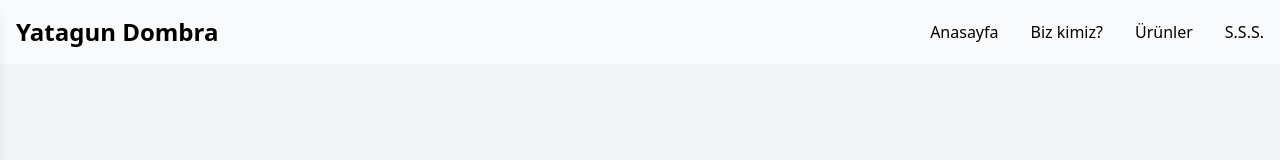
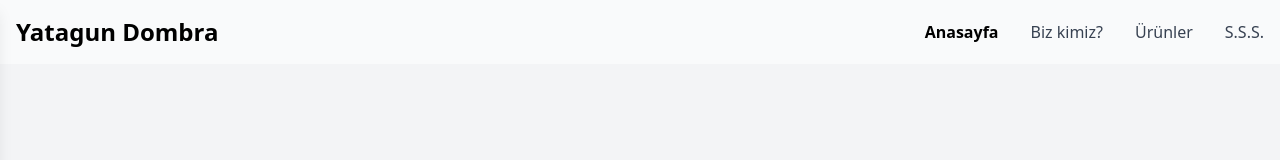
Before and after one commit to turkmuhendisi/yatagun-dombra, a React (Vite) app: page / in a window 1280 px wide. Shown: the top 160 px of the page. Built offline with nearby package versions, Linux system fonts and the light colour scheme.

Commit message:
Visual patch v0.0.1

```diff
--- a/index.html
+++ b/index.html
@@ -1,11 +1,34 @@
-<!doctype html>
+<!DOCTYPE html>
 <html lang="tr">
 <head>
   <meta charset="UTF-8" />
-    <link rel="icon" type="image/svg+xml" href="src/assets/yatagunicon.png" />
   <meta name="viewport" content="width=device-width, initial-scale=1.0" />
   <meta http-equiv="Content-Language" content="tr">
-    <title>Yatagun Dombra</title>
+  <meta name="description" content="El yapımı, kaliteli dombralar ve ahşap sanat ürünleri. Yatagun Dombra ile en kaliteli müzik enstrümanlarına sahip olun.">
+  <meta name="keywords" content="dombra, müzik enstrümanları, ahşap sanat, yatagun dombra, türk kültürü, müzik aleti">
+  <meta name="author" content="Yatagun Dombra">
+
+  <!-- Open Graph Meta Tags (For Facebook, WhatsApp, Discord, Telegram etc.) -->
+  <meta property="og:title" content="Yatagun Dombra - En Kaliteli Dombralar">
+  <meta property="og:description" content="Türk kültürüne özel, el yapımı dombralar ve müzik enstrümanları.">
+  <meta property="og:image" content="https://www.yatagundombra.com/assets/preview-image.jpg">
+  <meta property="og:url" content="https://www.yatagundombra.com/">
+  <meta property="og:type" content="website">
+  <meta property="og:site_name" content="Yatagun Dombra">
+  <meta property="og:locale" content="tr_TR">
+
+  <!-- Twitter Card Meta Tags (For Twitter/X) -->
+  <meta name="twitter:card" content="summary_large_image">
+  <meta name="twitter:title" content="Yatagun Dombra - En Kaliteli Dombralar">
+  <meta name="twitter:description" content="Türk kültürüne özel, el yapımı dombralar ve müzik enstrümanları.">
+  <meta name="twitter:image" content="https://www.yatagundombra.com/assets/preview-image.jpg">
+  <meta name="twitter:site" content="@yatagundombra">
+
+  <!-- Favicon (Browser icon) -->
+  <link rel="icon" type="image/png" href="src/assets/yatagun-icon.png" />
+  <link rel="apple-touch-icon" href="src/assets/yatagun-icon.png">
+
+  <title>Yatagun Dombra - Türk Kültürüne Özgü Enstrümanlar</title>
 </head>
 <body>
 <div id="root"></div>
--- a/src/components/Navbar.tsx
+++ b/src/components/Navbar.tsx
@@ -1,15 +1,20 @@
 import { useState } from "react";
-import { Link } from "react-router-dom";
-// import { FiShoppingBag, FiUser } from "react-icons/fi";
+import { Link, useLocation } from "react-router-dom";
 import { FaBars, FaTimes } from "react-icons/fa";
 
 export default function Navbar() {
     const [isOpen, setIsOpen] = useState(false);
+    const location = useLocation(); // It does set current page path
+
+    const getLinkClass = (path: string) =>
+        location.pathname === path
+            ? "font-bold text-black" // Active section
+            : "hover:underline text-gray-700"; // Other sections
 
     return (
         <nav className="bg-gray-50 text-black py-4 shadow-md">
             <div className="container mx-auto flex items-center justify-between px-4">
-                {/* Hamburger Menü Butonu (Mobil) */}
+                {/* Hamburger Menu Button (Mobil) */}
                 <button
                     className="md:hidden text-2xl focus:outline-none"
                     onClick={() => setIsOpen(!isOpen)}
@@ -20,20 +25,13 @@ export default function Navbar() {
                 {/* Logo */}
                 <h1 className="text-2xl font-bold">Yatagun Dombra</h1>
 
-                {/* Orta Menü Linkleri (Masaüstü Görünüm) */}
+                {/* Middle Menu Links (Desktop View) */}
                 <div className="hidden md:flex space-x-8">
-                    <Link to="/" className="hover:underline">Anasayfa</Link>
-                    <Link to="/about" className="hover:underline">Biz kimiz?</Link>
-                    <Link to="/products" className="hover:underline">Ürünler</Link>
-                    <Link to="/faq" className="hover:underline">S.S.S.</Link>
+                    <Link to="/" className={getLinkClass("/")}>Anasayfa</Link>
+                    <Link to="/about" className={getLinkClass("/about")}>Biz kimiz?</Link>
+                    <Link to="/products" className={getLinkClass("/products")}>Ürünler</Link>
+                    <Link to="/faq" className={getLinkClass("/faq")}>S.S.S.</Link>
                 </div>
-
-                {/* Sağdaki İkonlar */}
-
-                {/*<div className="flex space-x-6">
-                    <FiShoppingBag className="w-6 h-6 hover:text-gray-500 cursor-pointer" />
-                    <FiUser className="w-6 h-6 hover:text-gray-500 cursor-pointer" />
-                </div>*/}
             </div>
 
             {/* Açılır Menü (Mobil) */}
@@ -47,16 +45,16 @@ export default function Navbar() {
 
                 <ul className="mt-20 space-y-6 px-6 text-lg font-semibold text-black">
                     <li>
-                        <Link to="/" className="block hover:text-gray-700" onClick={() => setIsOpen(false)}>Anasayfa</Link>
+                        <Link to="/" className={getLinkClass("/")} onClick={() => setIsOpen(false)}>Anasayfa</Link>
                     </li>
                     <li>
-                        <Link to="/about" className="block hover:text-gray-700" onClick={() => setIsOpen(false)}>Biz Kimiz?</Link>
+                        <Link to="/about" className={getLinkClass("/about")} onClick={() => setIsOpen(false)}>Biz Kimiz?</Link>
                     </li>
                     <li>
-                        <Link to="/products" className="block hover:text-gray-700" onClick={() => setIsOpen(false)}>Ürünler</Link>
+                        <Link to="/products" className={getLinkClass("/products")} onClick={() => setIsOpen(false)}>Ürünler</Link>
                     </li>
                     <li>
-                        <Link to="/faq" className="block hover:text-gray-700" onClick={() => setIsOpen(false)}>S.S.S.</Link>
+                        <Link to="/faq" className={getLinkClass("/faq")} onClick={() => setIsOpen(false)}>S.S.S.</Link>
                     </li>
                 </ul>
             </div>
```
Also changed, not shown: src/assets/yatagun-icon.png (added), src/assets/yatagunicon.png (deleted). Lines whose indentation alone changed are shown as unchanged.
